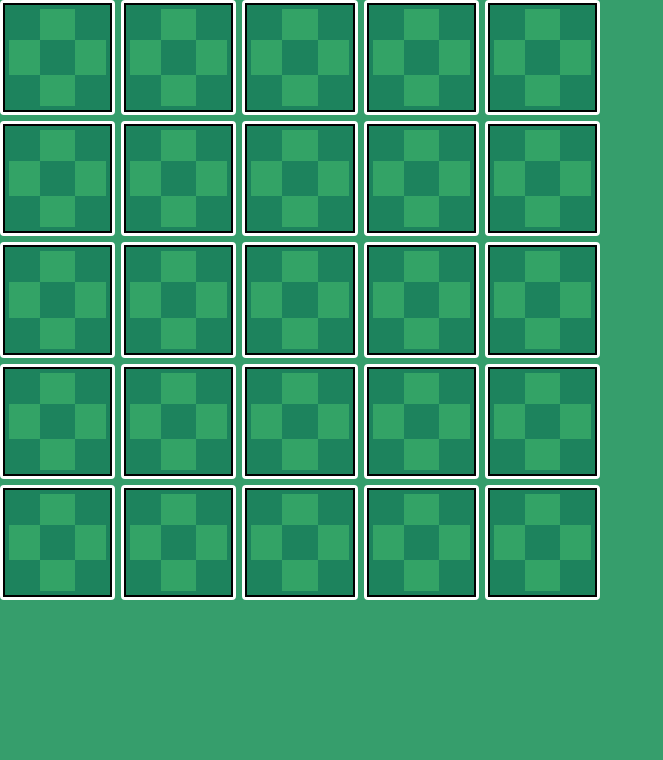
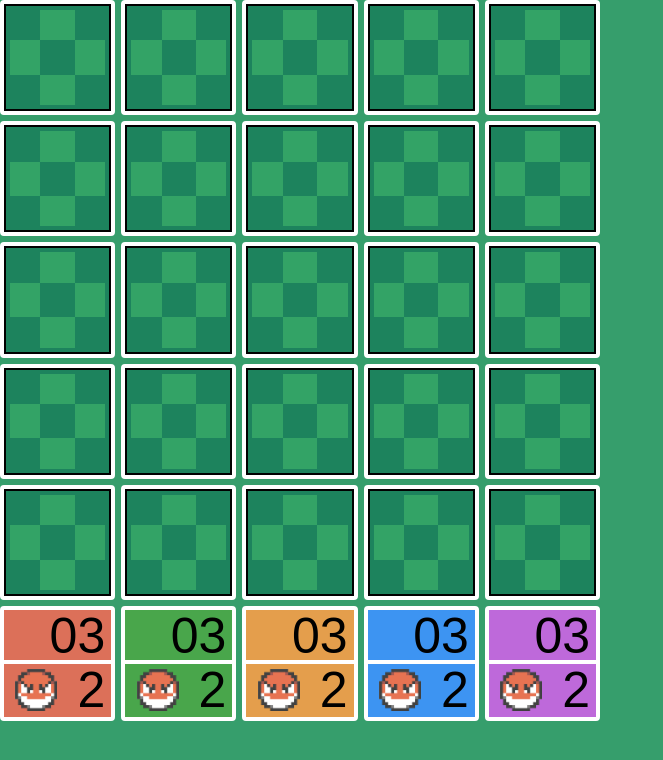
Before and after one commit to Necitero/voltorb-flip-fan-remake, a React (Vite) app: page / in a window 1280 px wide. Shown: the top 760 px of the page, without its empty margins (0-663 px from the left). Built offline with nearby package versions, Linux system fonts and the light colour scheme.

Commit message:
feat(VoltorbCard, VoltorbField): add components

```diff
--- a/src/App.tsx
+++ b/src/App.tsx
@@ -1,11 +1,13 @@
 import './App.css'
 import { CardField } from './components/molecules/card-field/card-field'
+import { VoltorbField } from './components/molecules/voltorb-field/voltorb-field'
 
 function App() {
     return (
         <main>
             <div id="test">
                 <CardField amount={5} />
+                <VoltorbField orientation="horizontal" amount={5} />
             </div>
         </main>
     )
--- a/src/components/atoms/card/card.css
+++ b/src/components/atoms/card/card.css
@@ -1,7 +1,7 @@
 .card {
     width: 100%;
     aspect-ratio: 1/1;
-    border: 3px solid white;
+    border: 4px solid white;
     border-radius: 4px;
 }
 
--- /dev/null
+++ b/src/components/atoms/voltorb-card/voltorb-card.css
@@ -0,0 +1,34 @@
+.voltorb-card {
+    width: 100%;
+    aspect-ratio: 1/1;
+    border: 4px solid white;
+    border-radius: 4px;
+    display: flex;
+    flex-direction: column;
+}
+
+.voltorb-card__point-digit,
+.voltorb-card__bomb-digit {
+    font-family: Arial, Helvetica, sans-serif;
+    padding-inline: 6px;
+    height: 50%;
+    text-align: right;
+}
+
+.voltorb-card__point-digit {
+    border-bottom: 4px solid white;
+}
+
+.voltorb-card img {
+    display: inline-block;
+    height: 20px;
+    aspect-ratio: 1/1;
+    vertical-align: sub;
+    height: 42px;
+    margin-right: 20px;
+}
+
+.voltorb-card span {
+    font-size: 50px;
+    line-height: 52px;
+}
--- /dev/null
+++ b/src/components/atoms/voltorb-card/voltorb-card.tsx
@@ -0,0 +1,20 @@
+import './voltorb-card.css'
+
+interface VoltorbCardProps {
+    points: number
+    bombs: number
+}
+
+export const VoltorbCard = ({ points, bombs }: VoltorbCardProps) => {
+    return (
+        <div className={`voltorb-card`}>
+            <div className="voltorb-card__point-digit">
+                <span>0{points}</span>
+            </div>
+            <div className="voltorb-card__bomb-digit">
+                <img src="/images/voltorb.png" />
+                <span>{bombs}</span>
+            </div>
+        </div>
+    )
+}
--- /dev/null
+++ b/src/components/molecules/voltorb-field/voltorb-field.css
@@ -0,0 +1,34 @@
+.voltorb-field {
+    display: flex;
+    gap: 6px;
+}
+
+.voltorb-field.vertical {
+    flex-direction: column;
+    margin-left: 6px;
+}
+
+.voltorb-field.horizontal {
+    margin-top: 6px;
+    flex-direction: row;
+}
+
+.voltorb-field .voltorb-card:nth-child(1) {
+    background-color: #dc7059;
+}
+
+.voltorb-field .voltorb-card:nth-child(2) {
+    background-color: #49a64b;
+}
+
+.voltorb-field .voltorb-card:nth-child(3) {
+    background-color: #e49e4c;
+}
+
+.voltorb-field .voltorb-card:nth-child(4) {
+    background-color: #3d94f2;
+}
+
+.voltorb-field .voltorb-card:nth-child(5) {
+    background-color: #be69da;
+}
--- /dev/null
+++ b/src/components/molecules/voltorb-field/voltorb-field.tsx
@@ -0,0 +1,17 @@
+import { VoltorbCard } from '../../atoms/voltorb-card/voltorb-card'
+import './voltorb-field.css'
+
+interface VoltorbFieldProps {
+    orientation: 'vertical' | 'horizontal'
+    amount: number
+}
+
+export const VoltorbField = ({ orientation, amount }: VoltorbFieldProps) => {
+    return (
+        <div className={`voltorb-field ${orientation}`}>
+            {[...Array(amount)].map((a) => (
+                <VoltorbCard points={3} bombs={2} key={a} />
+            ))}
+        </div>
+    )
+}
```
Also changed, not shown: public/images/voltorb.png (added).
